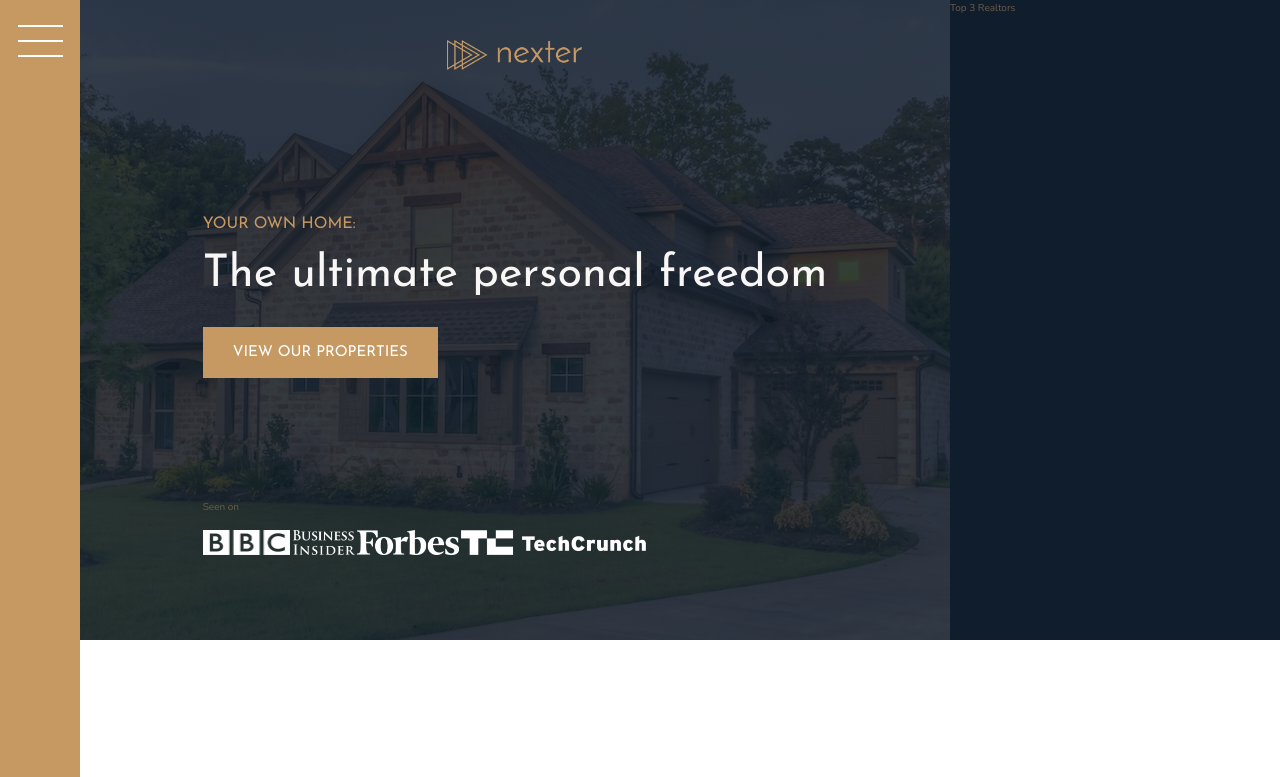
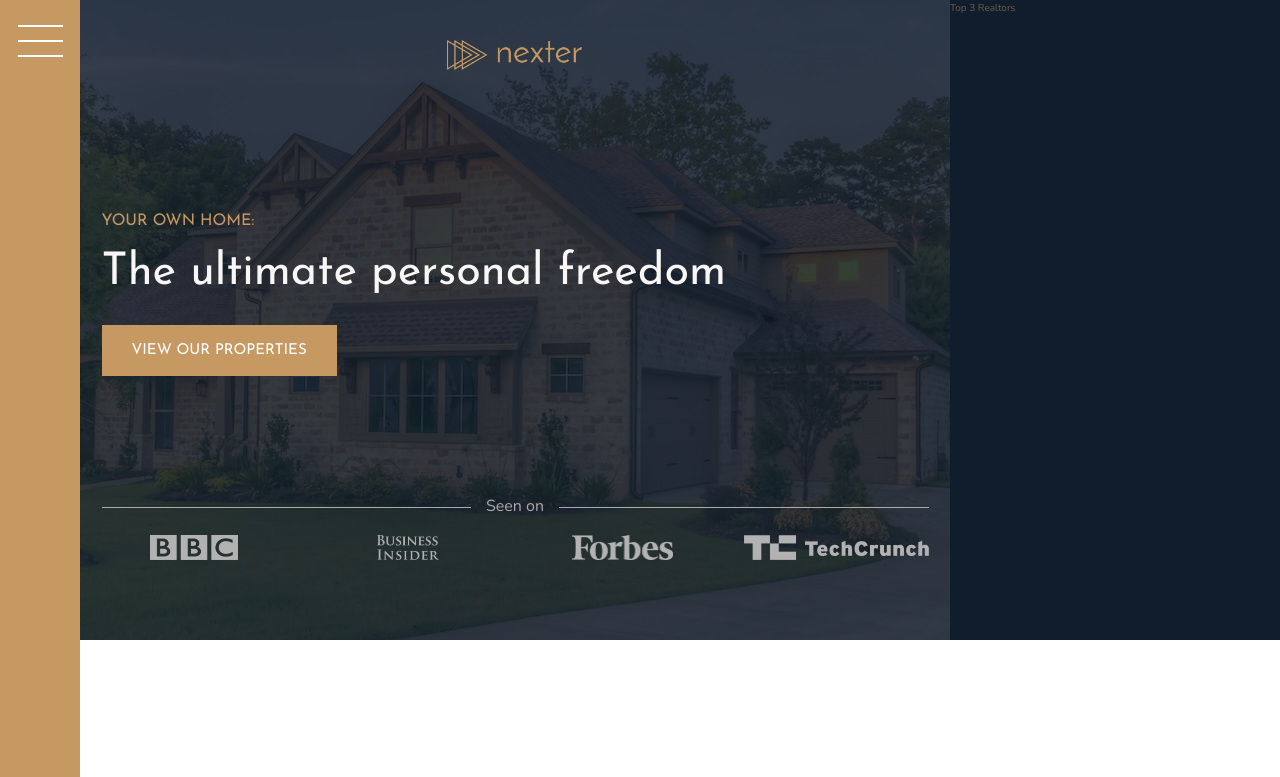
Before and after one commit to Ochanissi/Nexter, a website: page index.html in a window 1280 px wide. Shown: the top 777 px of the page. Drawn offline with nearby package versions, Linux system fonts and the light colour scheme.

Commit message:
completed building the header

```diff
--- a/sass/_header.scss
+++ b/sass/_header.scss
@@ -25,13 +25,32 @@
     }
 
     &__seenon-text {
+        display: grid;
+        grid-template-columns: 1fr max-content 1fr;
+        grid-gap: 1.5rem;
+        align-items: center;
 
+        font-size: 1.6rem;
+        color: $color-grey-light-2;
+
+        &::before,
+        &::after {
+            content: "";
+            height: 1px;
+            display: block;
+            background-color: currentColor;
+        }
     }
 
     &__seenon-logos {
+        display: grid;
+        grid-template-columns: repeat(4, 1fr);
+        grid-column-gap: 3rem;
+        justify-items: center;
 
         img {
             height: 2.5rem;
+            filter: brightness(70%);
         }
     }
 }
```
Also changed, not shown: css/style.css.
